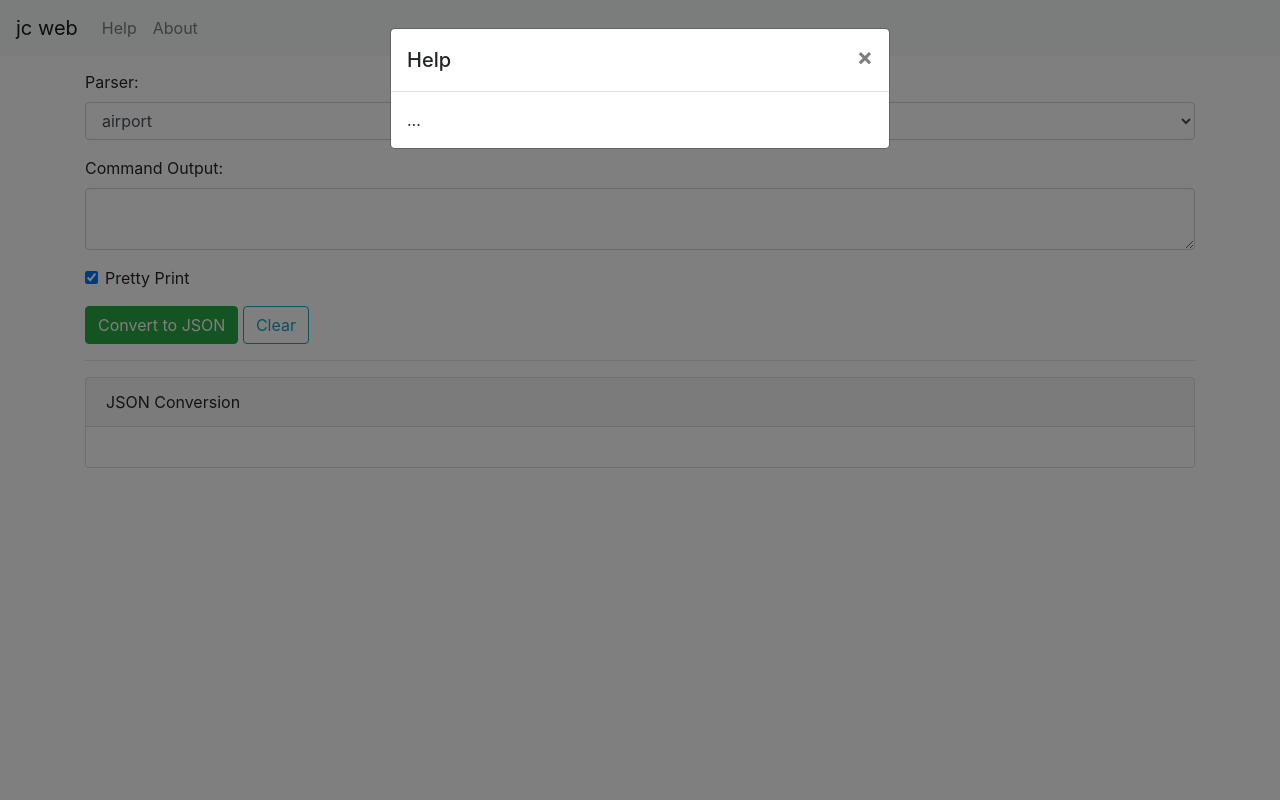
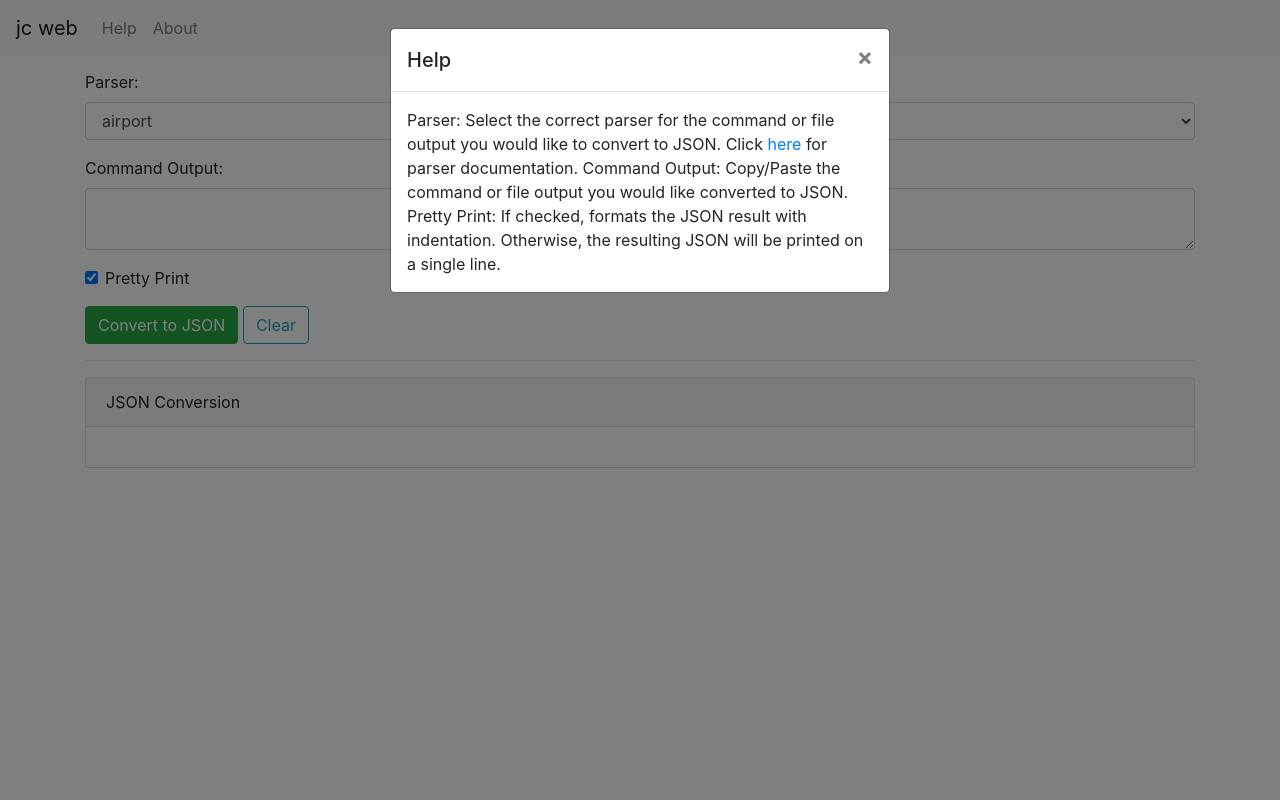
Before and after one commit to kellyjonbrazil/jc-web, a Flask app: page / in a window 1280 px wide, after a click on "Help". Run offline with Flask 2, Linux system fonts and the light colour scheme; some libraries are stand-ins or nearby versions.

Commit message:
initial modal text

```diff
--- a/templates/includes/_navbar.html
+++ b/templates/includes/_navbar.html
@@ -25,7 +25,11 @@
         </button>
       </div>
       <div class="modal-body">
-        ...
+        Parser: Select the correct parser for the command or file output you would like to convert to JSON. Click <a href="#">here</a> for parser documentation.
+
+        Command Output: Copy/Paste the command or file output you would like converted to JSON.
+
+        Pretty Print: If checked, formats the JSON result with indentation. Otherwise, the resulting JSON will be printed on a single line.
       </div>
     </div>
   </div>
@@ -41,7 +45,15 @@
         </button>
       </div>
       <div class="modal-body">
-        ...
+        Welcome to the jc demo web app!
+
+        jc is a command-line utility and Python library that converts the output of many commands and file-types to JSON for easier parsing in scripts.
+
+        jc has been hand-crafted by Kelly Brazil. (kellyjonbrazil@gmail.com)
+
+        This web app is based on jc version 1.13.4.
+
+        For more information, please see the jc project <a href="#">github site</a>.
       </div>
     </div>
   </div>
```
